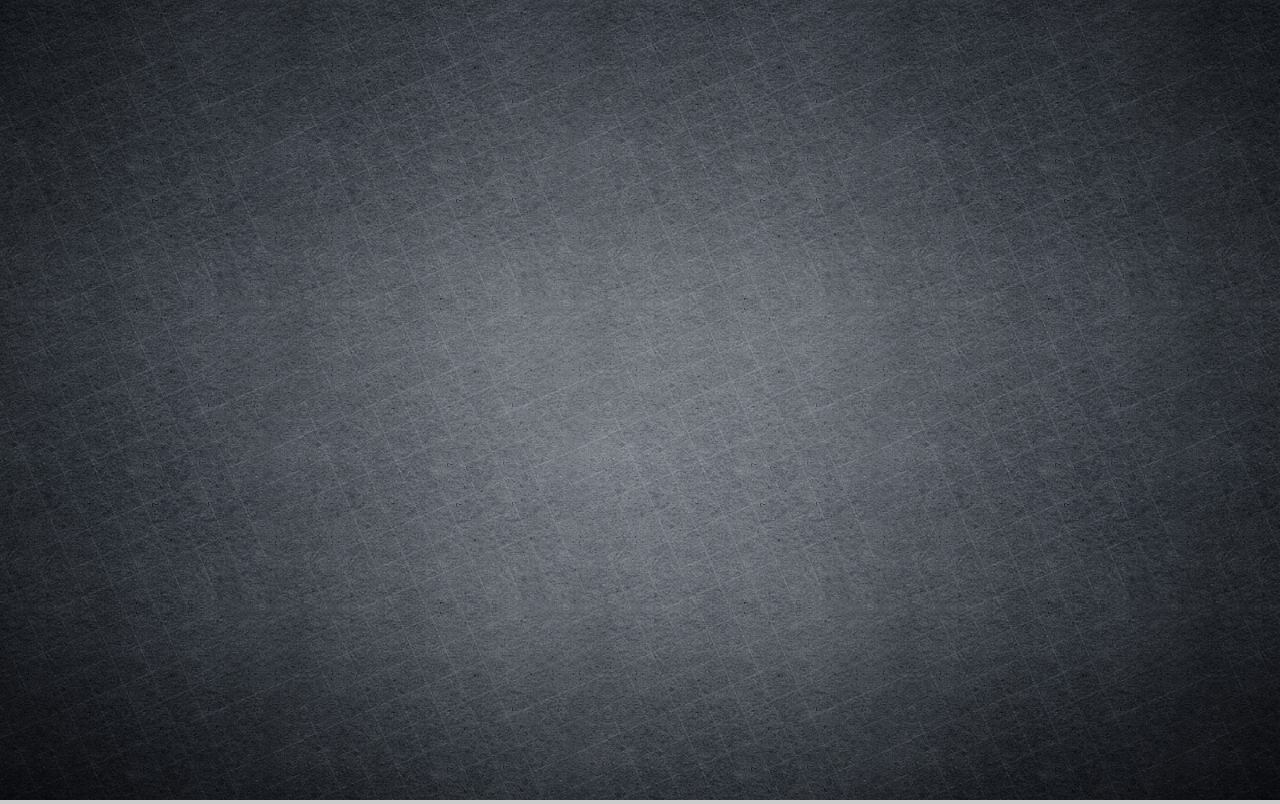
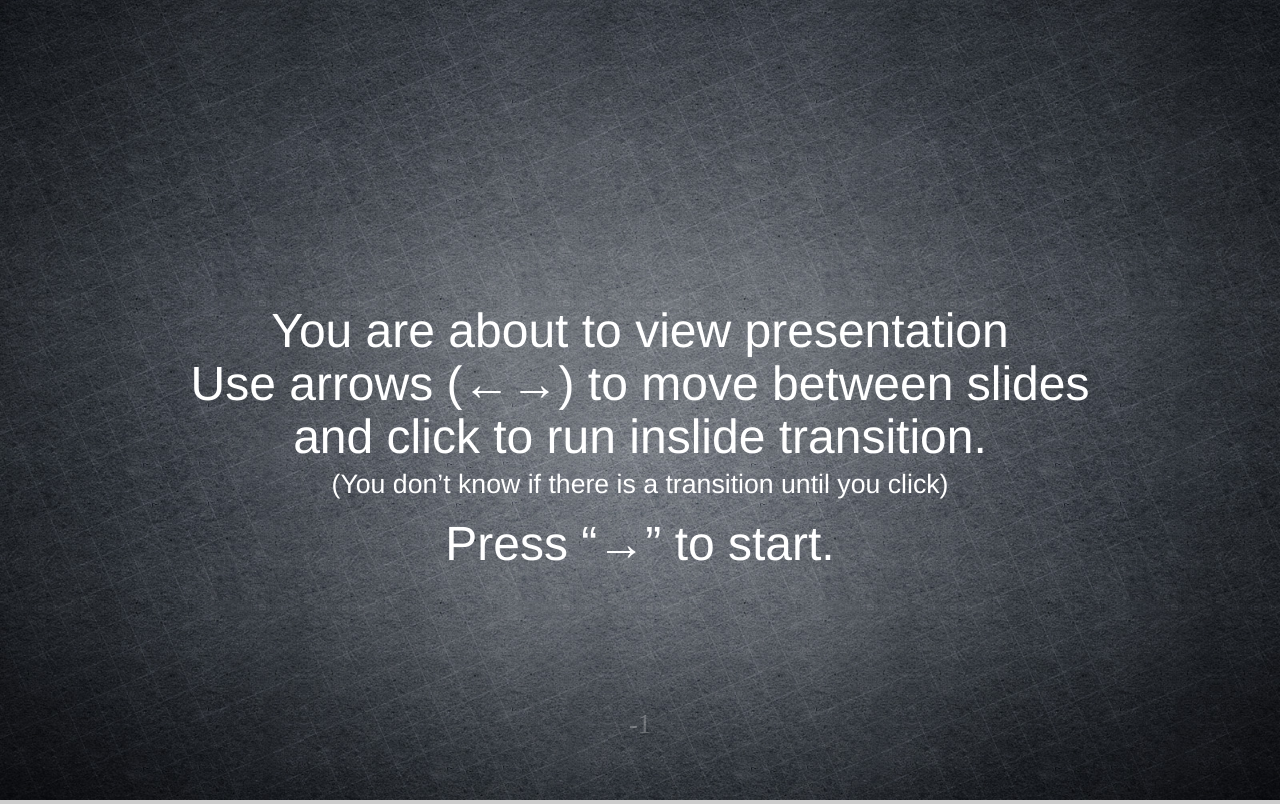
Before and after one commit to DmitryBaranovskiy/wdc14presentation, a plain HTML site: page index.html in a window 1280 px wide. Drawn offline with Linux system fonts and the light colour scheme.

Commit message:
Added initial slide

```diff
--- a/index.html
+++ b/index.html
@@ -99,6 +99,16 @@
                         el.remove();
                     });
                 }
+                function init() {
+                    var g = this;
+                    g.text(400, 260, "You are about to view presentation").addClass("text");
+                    g.text(400, 300, "Use arrows (←→) to move between slides").addClass("text");
+                    g.text(400, 340, "and click to run inslide transition.").addClass("text");
+                    g.text(400, 370, "(You don’t know if there is a transition until you click)").addClass("text").attr({
+                        fontSize: 20
+                    });
+                    g.text(400, 420, "Press “→” to start.").addClass("text");
+                }
                 function next(nid) {
                     if (nid != null) {
                         id = nid;
@@ -121,7 +131,12 @@
                         "fill-opacity": .25
                     });
                     setTimeout(function () {
-                        reveal(slides[id++].call(set), set);
+                        if (id == -1) {
+                            reveal(init.call(set), set);
+                            id++;
+                        } else {
+                            reveal(slides[id++].call(set), set);
+                        }
                     }, timeout);
                 }
                 var r = Snap("#screen"),
@@ -166,7 +181,7 @@
                 };
                 var back = r.rect(-1000, -10, 6, 6);
                 bgSetup(r, function () {
-                    hash && next(hash);
+                    next(hash || -1);
                 });
                 window.print = function () {
                     var scr = document.getElementById("screen");
```
